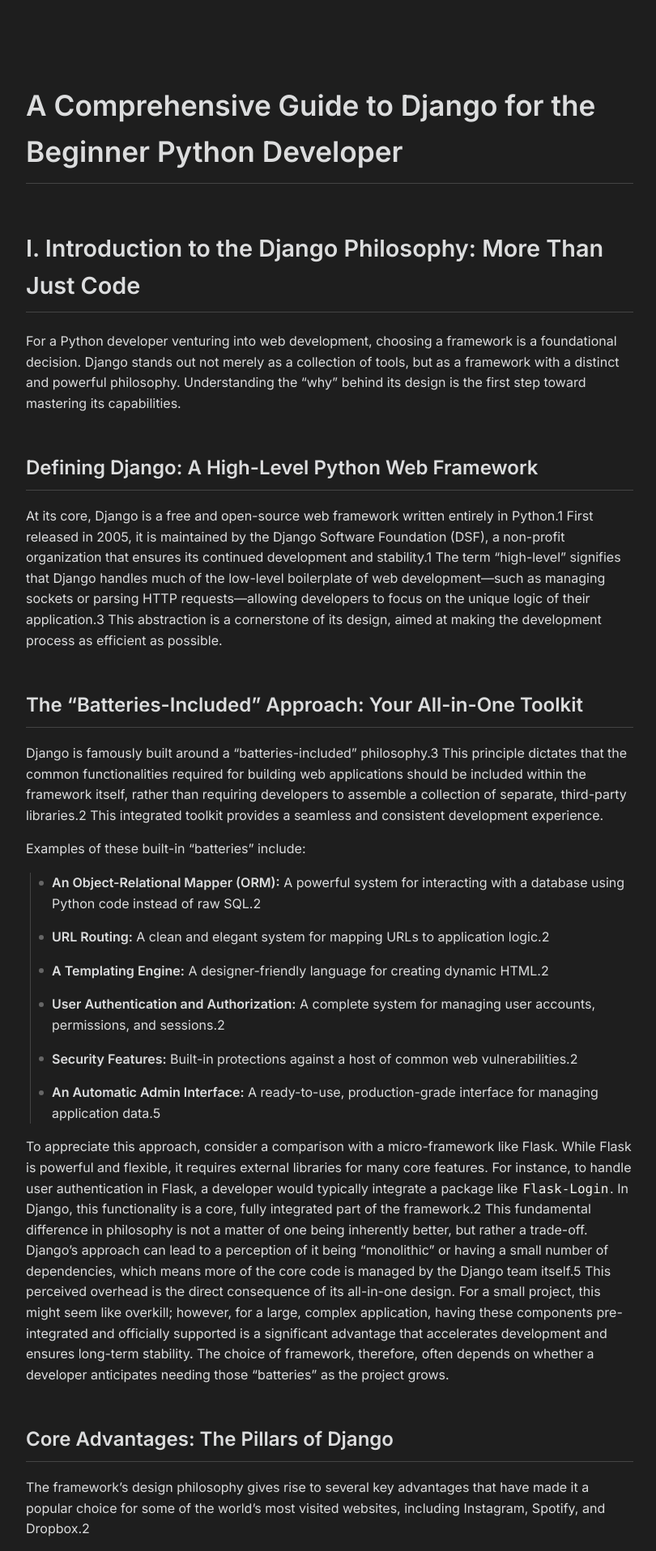
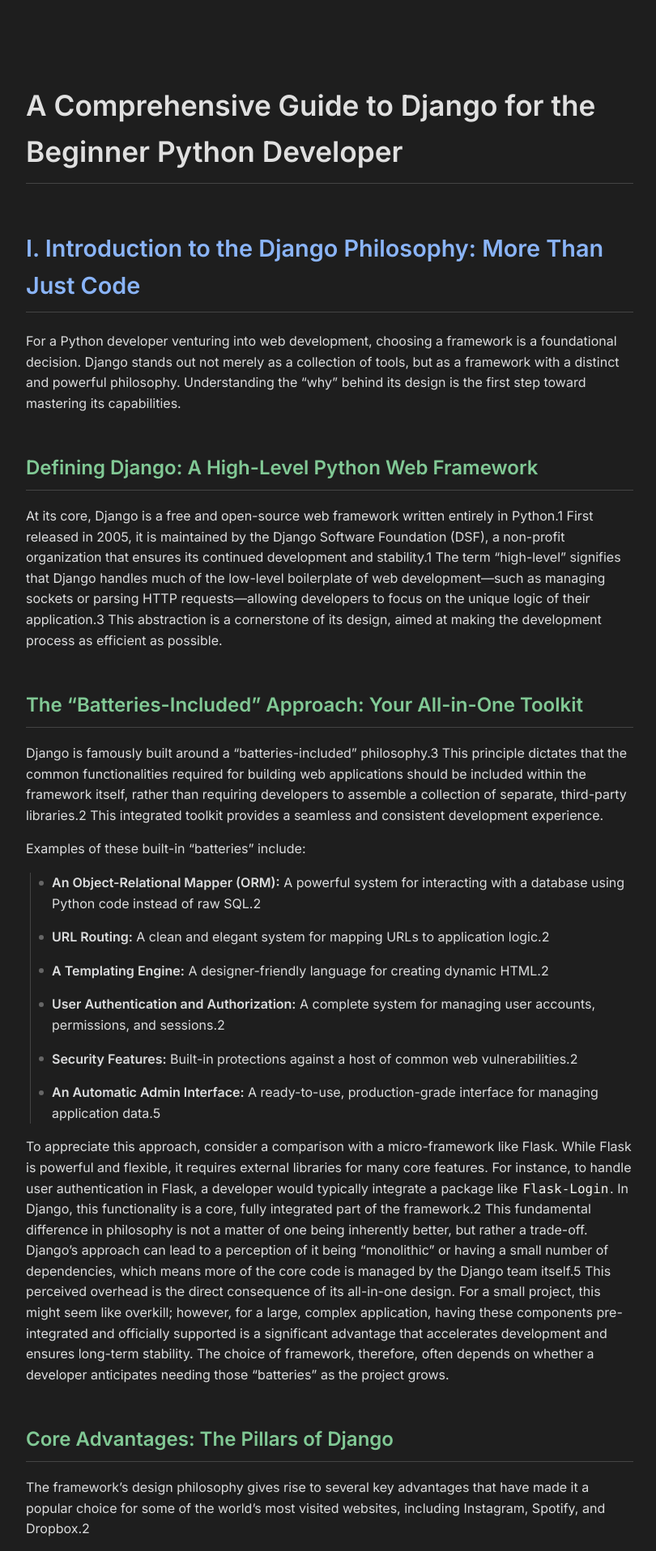
Before and after one commit to qtremors/research, a Jekyll site: the page built from _django/django_beginner.md, in a window 1280 px wide. Shown: the top 1916 px of the page at 81% size, without its empty margins (233-1043 px from the left). Built offline with Jekyll 4.4.1, drawn with Linux system fonts in a browser that asks for light colours; nearby versions of some CDN libraries.

Commit message:
Update default.css

```diff
--- a/assets/css/default.css
+++ b/assets/css/default.css
@@ -10,6 +10,13 @@
         --highlight-bg: rgba(233, 172, 39, 0.4);
         --code-background: #242424;
         --tag-background: #2c2935;
+
+        --heading-h1: #e0e0e0; /* Bright White */
+        --heading-h2: #8ab4f8; /* Light Blue */
+        --heading-h3: #81c995; /* Green */
+        --heading-h4: #fdd663; /* Yellow */
+        --heading-h5: #c58af9; /* Purple */
+        --heading-h6: #78d9c0; /* Teal */
     }
 
     body {
@@ -27,6 +34,32 @@
     }
 
 
+    h1 {
+        font-size: 2.2em;
+        color: var(--heading-h1);
+    }
+    h2 {
+        font-size: 1.8em;
+        color: var(--heading-h2);
+    }
+    h3 {
+        font-size: 1.5em;
+        color: var(--heading-h3);
+    }
+
+    h4 {
+        font-size: 1.25em;
+        color: var(--heading-h4);
+    }
+    h5 {
+        font-size: 1.1em;
+        color: var(--heading-h5);
+    }
+    h6 {
+        font-size: 1em;
+        color: var(--heading-h6);
+    }
+
     h1, h2, h3, h4, h5, h6 {
         font-weight: 600;
         margin-top: 2em;
@@ -34,9 +67,6 @@
         border-bottom: 1px solid var(--background-modifier-border);
         padding-bottom: 0.3em;
     }
-    h1 { font-size: 2.2em; }
-    h2 { font-size: 1.8em; }
-    h3 { font-size: 1.5em; }
 
 
     a {
```
